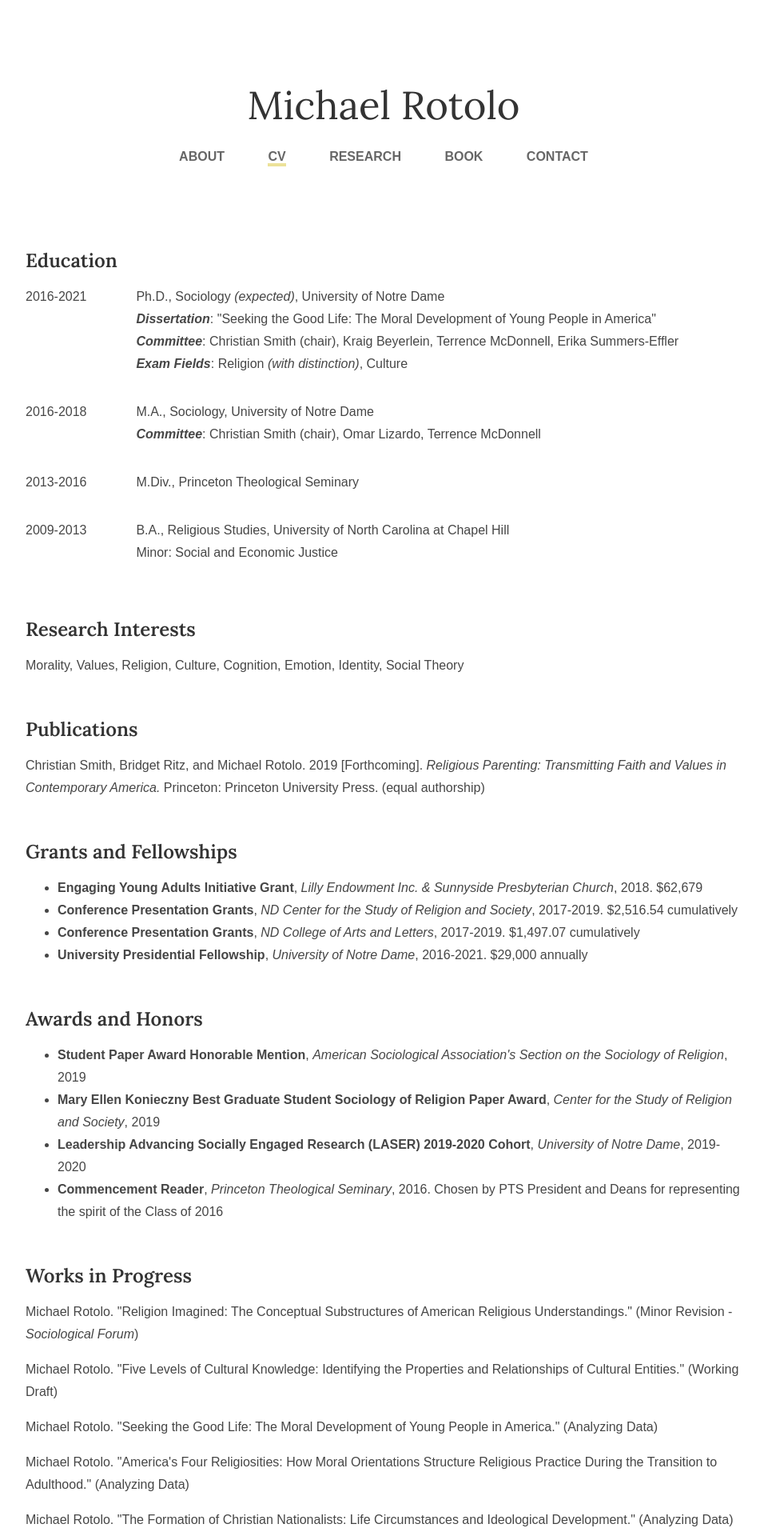
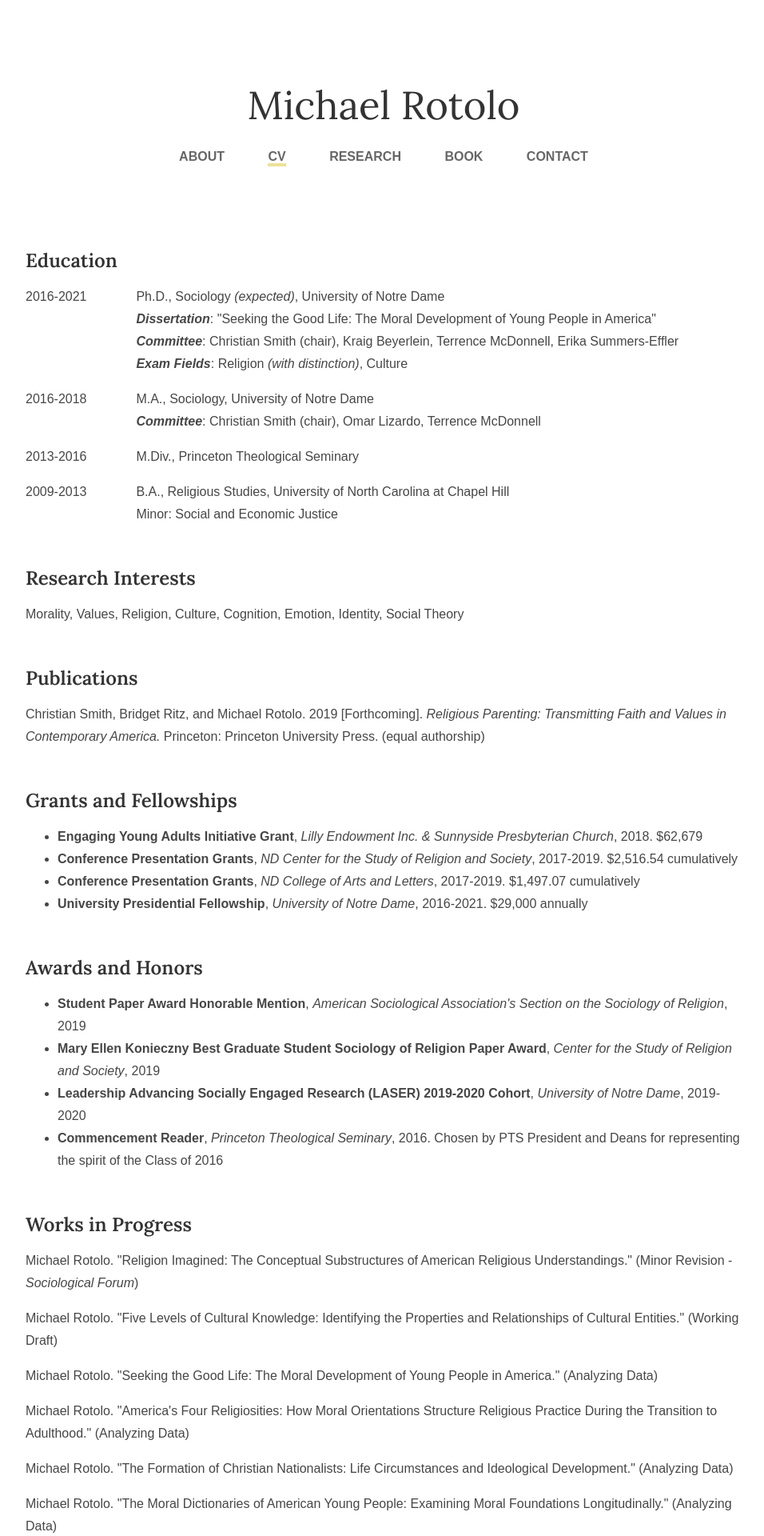
Before and after one commit to michaelrotolo/github.io, a Jekyll site: the page built from cv/index.html, in a window 1280 px wide. Shown: the top 1920 px of the page at 80% size, without its empty margins (160-1116 px from the left). Built offline with Jekyll 4.4.1, drawn with Linux system fonts in a browser that asks for light colours; some web fonts are replaced.

Commit message:
Update main.css

```diff
--- a/css/main.css
+++ b/css/main.css
@@ -87,7 +87,7 @@ p, ul, li {
 .membership ul {
     margin:0 auto;
 }
-.cv-item-group p {
+.cv-item p {
     margin-bottom: 0;
 }
 
```
